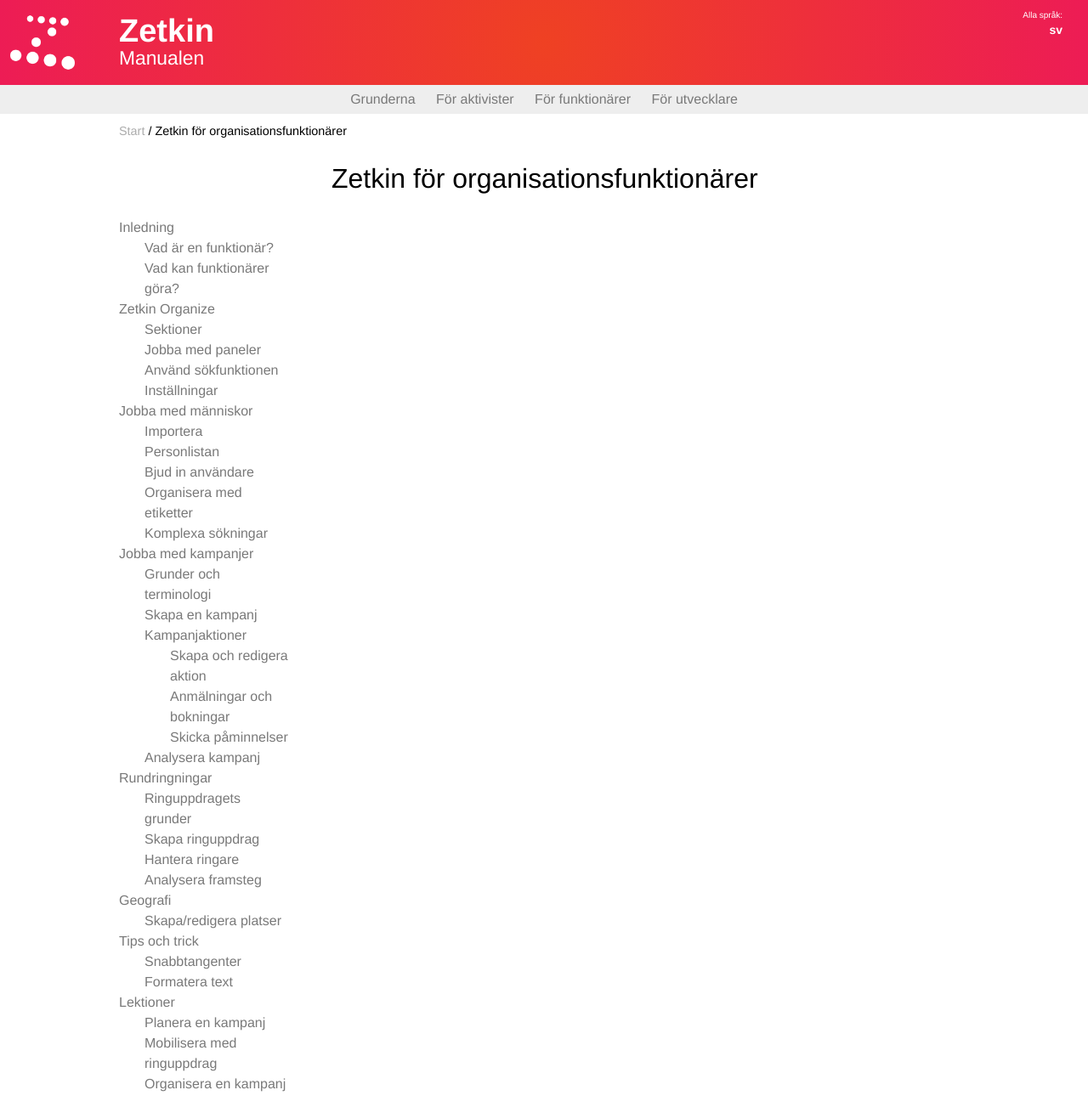
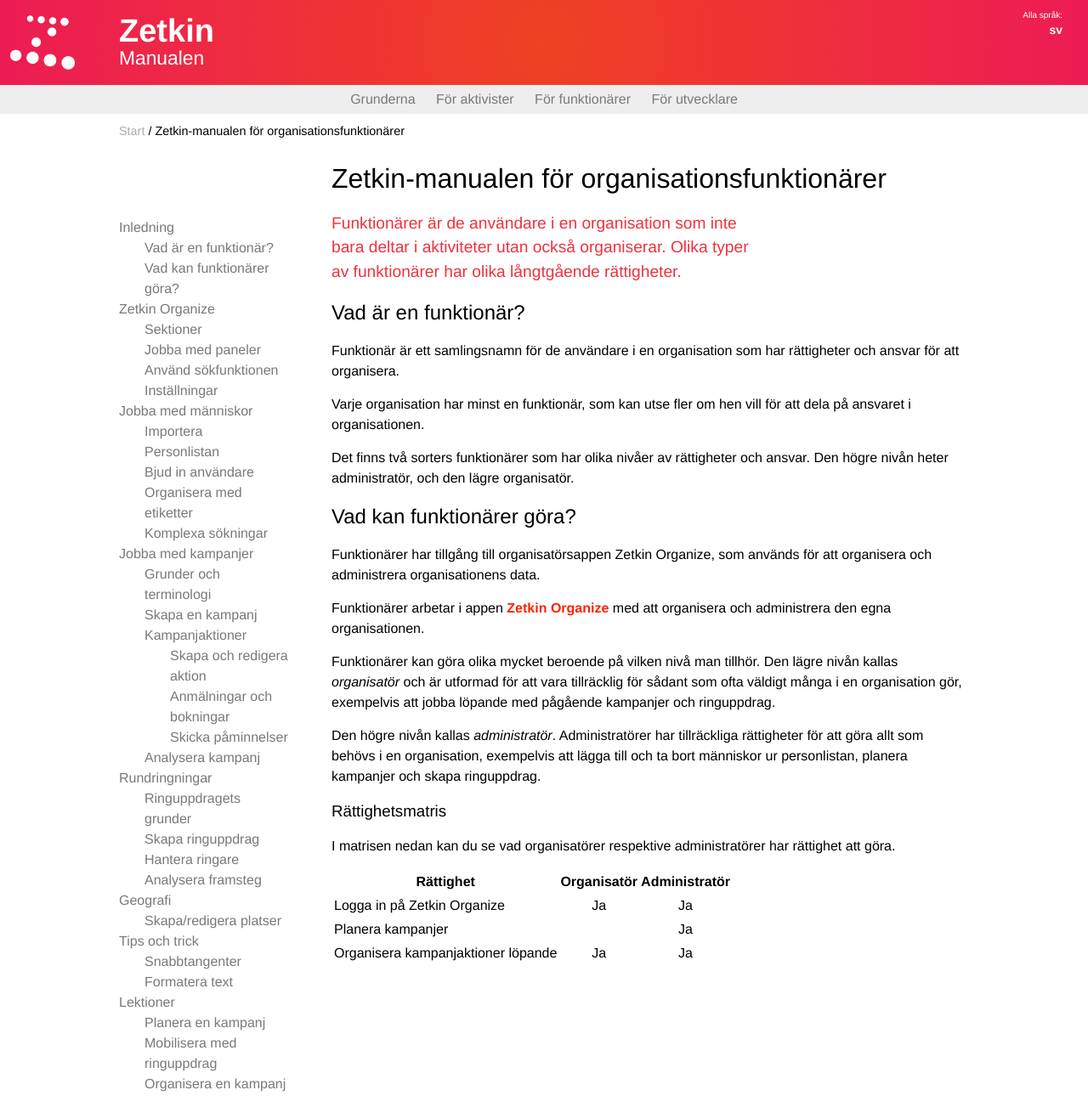
Before and after one commit to zetkin/manual, a Jekyll site: the page built from sv/for-funktionarer/index.md, in a window 1280 px wide. Shown: the whole page at 85% size. Built offline with Jekyll 4.4.1, drawn with Linux system fonts in a browser that asks for light colours.

Commit message:
[sv] Write crude version of official section home

```diff
--- a/sv/for-funktionarer/index.md
+++ b/sv/for-funktionarer/index.md
@@ -1,5 +1,46 @@
 ---
-title: Zetkin för organisationsfunktionärer
 lang: sv
 ref: official.index
+title: Zetkin-manualen för organisationsfunktionärer
+kicker: |
+    Funktionärer är de användare i en organisation som inte bara deltar i
+    aktiviteter utan också organiserar. Olika typer av funktionärer har olika
+    långtgående rättigheter.
 ---
+
+## Vad är en funktionär?
+Funktionär är ett samlingsnamn för de användare i en organisation som har
+rättigheter och ansvar för att organisera.
+
+Varje organisation har minst en funktionär, som kan utse fler om hen vill
+för att dela på ansvaret i organisationen.
+
+Det finns två sorters funktionärer som har olika nivåer av rättigheter och
+ansvar. Den högre nivån heter administratör, och den lägre organisatör.
+
+## Vad kan funktionärer göra?
+Funktionärer har tillgång till organisatörsappen Zetkin Organize, som
+används för att organisera och administrera organisationens data.
+
+> Funktionärer arbetar i appen [Zetkin Organize](//organize.zetk.in) med att
+> organisera och administrera den egna organisationen.
+
+Funktionärer kan göra olika mycket beroende på vilken nivå man tillhör. Den
+lägre nivån kallas _organisatör_ och är utformad för att vara tillräcklig
+för sådant som ofta väldigt många i en organisation gör, exempelvis att
+jobba löpande med pågående kampanjer och ringuppdrag.
+
+Den högre nivån kallas _administratör_. Administratörer har tillräckliga
+rättigheter för att göra allt som behövs i en organisation, exempelvis att
+lägga till och ta bort människor ur personlistan, planera kampanjer och
+skapa ringuppdrag.
+
+### Rättighetsmatris
+I matrisen nedan kan du se vad organisatörer respektive administratörer
+har rättighet att göra.
+
+| Rättighet                                 | Organisatör   | Administratör
+|-------------------------------------------|:-------------:|:-------------:
+| Logga in på Zetkin Organize               | Ja            | Ja
+| Planera kampanjer                         |               | Ja
+| Organisera kampanjaktioner löpande        | Ja            | Ja
```
